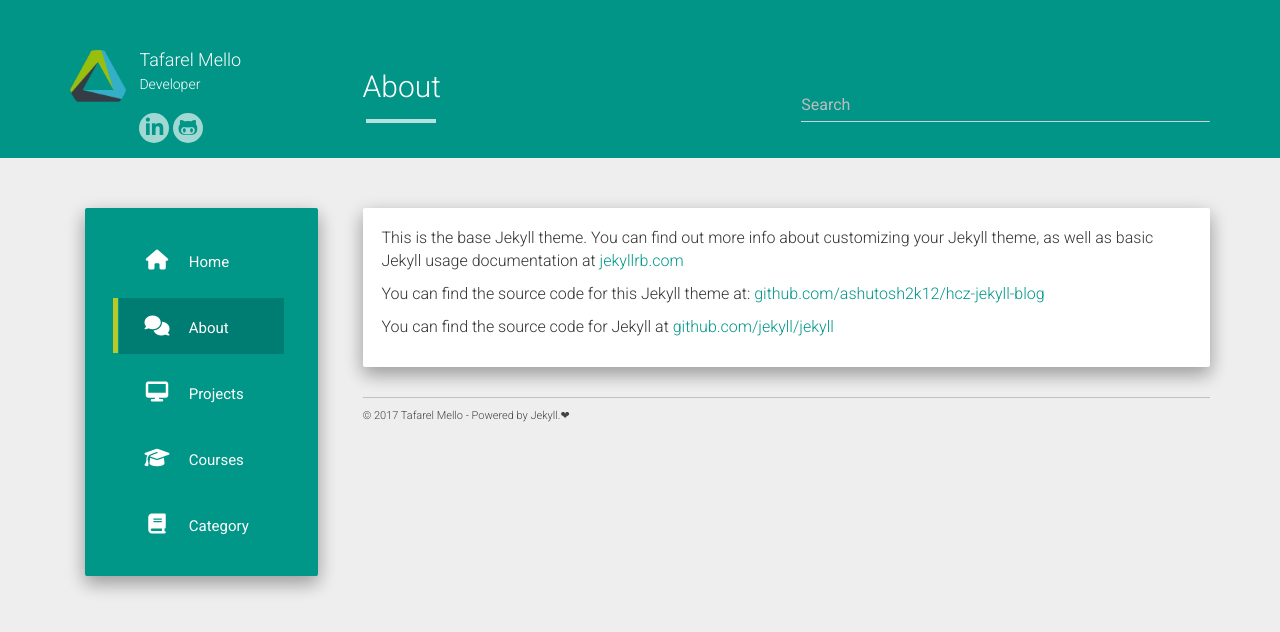
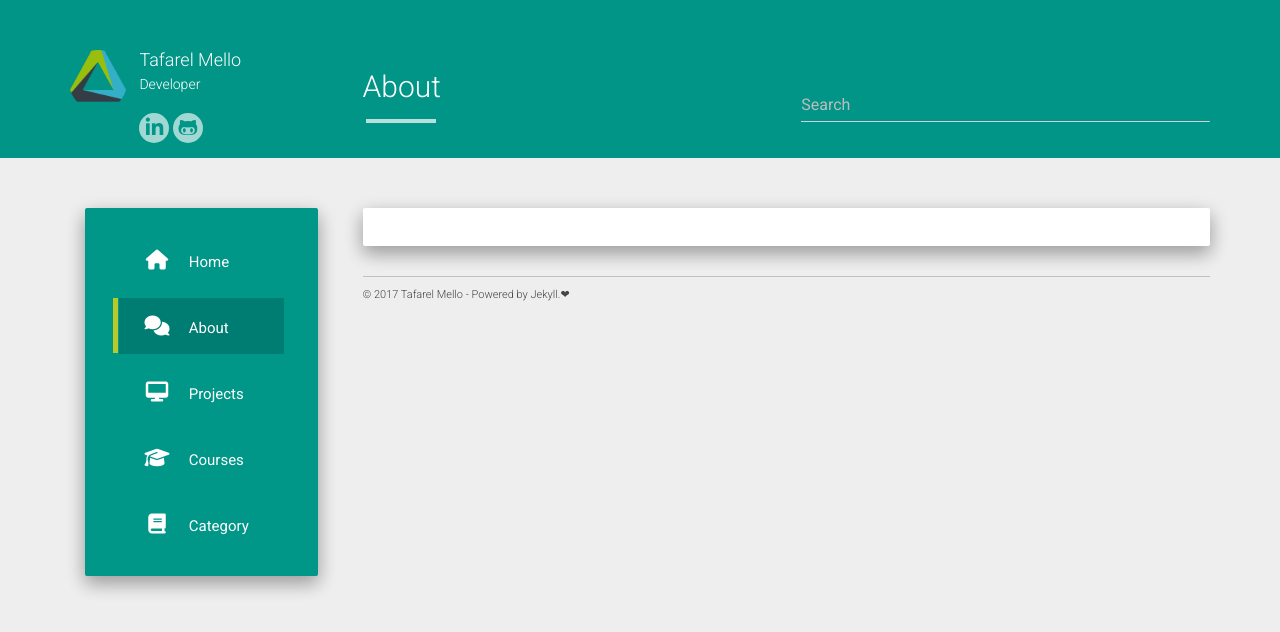
Before and after one commit to TafarelMello/tafarelmello.github.io, a Jekyll site: the page built from about.md, in a window 1280 px wide. Shown: the top 632 px of the page. Built offline with Jekyll 4.4.1, drawn with Linux system fonts in a browser that asks for light colours; nearby versions of some CDN libraries.

Commit message:
first commiit

```diff
--- a/about.md
+++ b/about.md
@@ -3,9 +3,3 @@
 title: About
 permalink: /about/
 ---
-
-This is the base Jekyll theme. You can find out more info about customizing your Jekyll theme, as well as basic Jekyll usage documentation at [jekyllrb.com](http://jekyllrb.com/)
-
-You can find the source code for this Jekyll theme at: [github.com/ashutosh2k12/hcz-jekyll-blog](https://github.com/ashutosh2k12/hcz-jekyll-blog)
-
-You can find the source code for Jekyll at [github.com/jekyll/jekyll](https://github.com/jekyll/jekyll)
```
